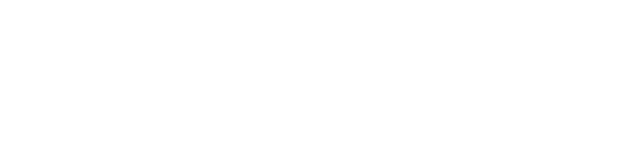
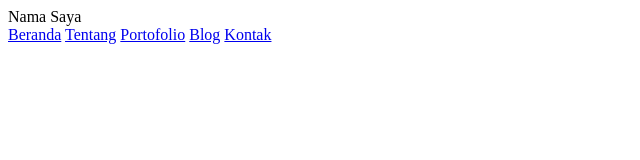
Before and after one commit to clorensia/TPA-1-Personal-Website, a plain HTML site: page index.html in a window 1280 px wide. Shown: the whole page, without its empty margins (0-640 px from the left). Drawn offline with Linux system fonts and the light colour scheme.

Commit message:
add navbar

```diff
--- a/index.html
+++ b/index.html
@@ -5,8 +5,19 @@
     <meta name="viewport" content="width=device-width, initial-scale=1.0">
     <title>My Personal Website</title>
     <link rel="stylesheet" href="style.css">
+    <link href="https://fonts.googleapis.com/css2?family=Roboto:wght@400;700&display=swap" rel="stylesheet">
 </head>
 <body>
+     <header>
+        <div class="logo">Nama Saya</div>
+        <nav>
+            <a href="index.html" class="active">Beranda</a>
+            <a href="about.html">Tentang</a>
+            <a href="portfolio.html">Portofolio</a>
+            <a href="blog.html">Blog</a>
+            <a href="contact.html">Kontak</a>
+        </nav>
+    </header>
 
 </body>
 </html>
```
